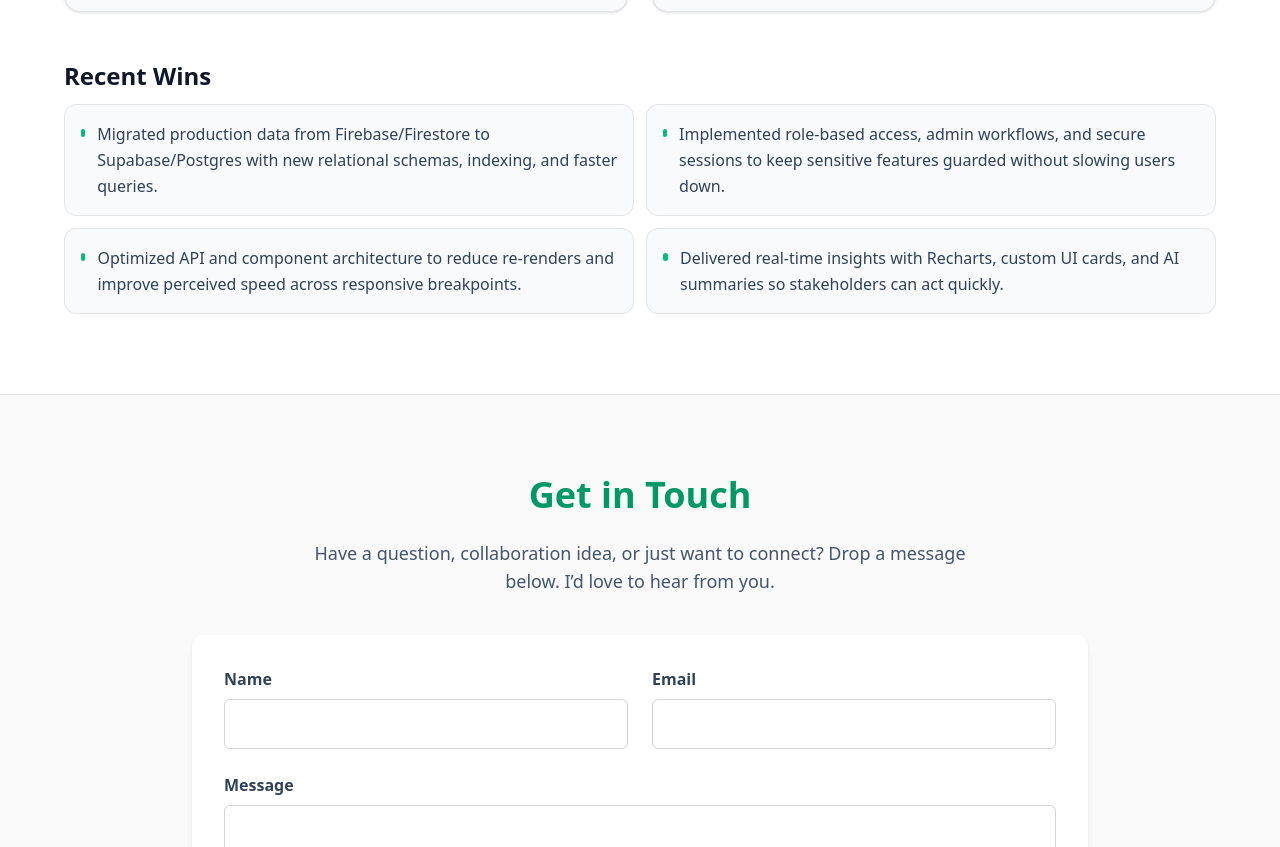
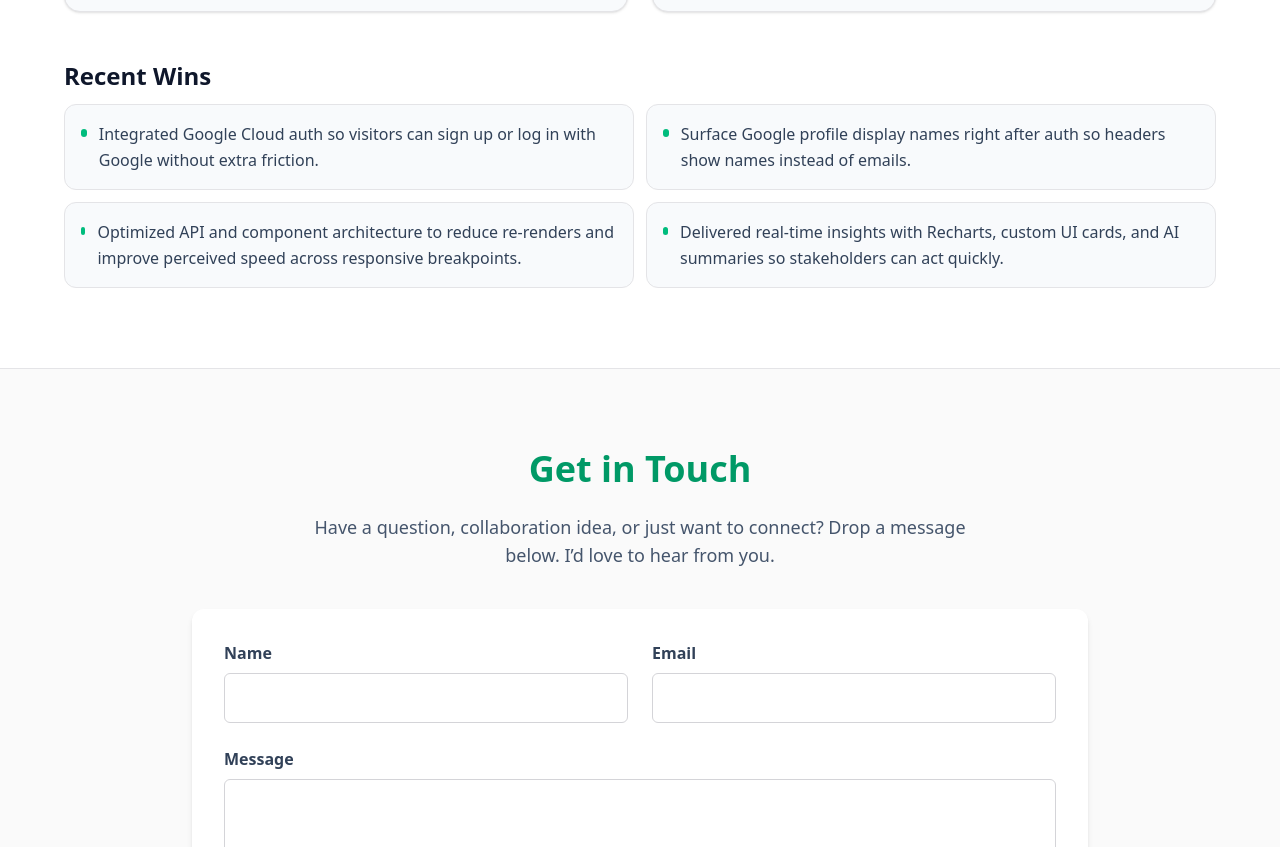
Before and after one commit to bonny2long/portfolio, a React (Vite) app: page / in a window 1280 px wide. Shown: the part 2892-3739 px from the top of the page. Built offline with nearby package versions, Linux system fonts and the light colour scheme.

Commit message:
updated the recent wins in the Resume.jsx

```diff
--- a/src/components/Resume.jsx
+++ b/src/components/Resume.jsx
@@ -38,8 +38,8 @@ const expertise = [
 ];
 
 const wins = [
-  "Migrated production data from Firebase/Firestore to Supabase/Postgres with new relational schemas, indexing, and faster queries.",
-  "Implemented role-based access, admin workflows, and secure sessions to keep sensitive features guarded without slowing users down.",
+  "Integrated Google Cloud auth so visitors can sign up or log in with Google without extra friction.",
+  "Surface Google profile display names right after auth so headers show names instead of emails.",
   "Optimized API and component architecture to reduce re-renders and improve perceived speed across responsive breakpoints.",
   "Delivered real-time insights with Recharts, custom UI cards, and AI summaries so stakeholders can act quickly.",
 ];
```
